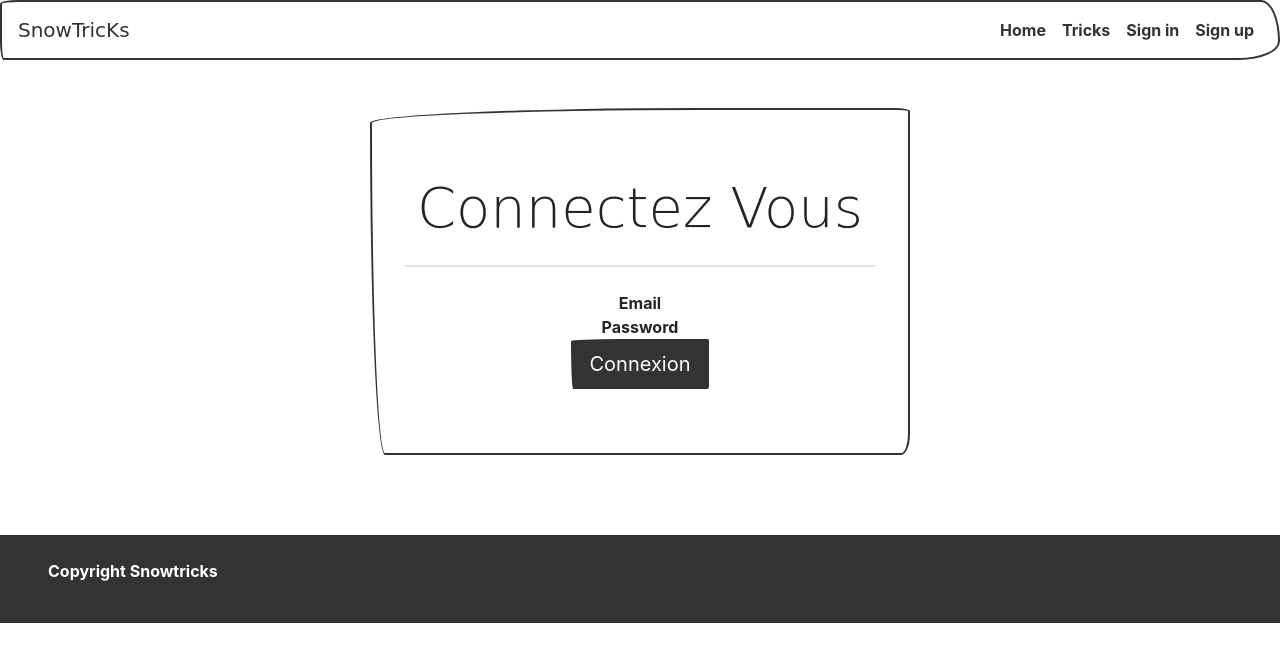
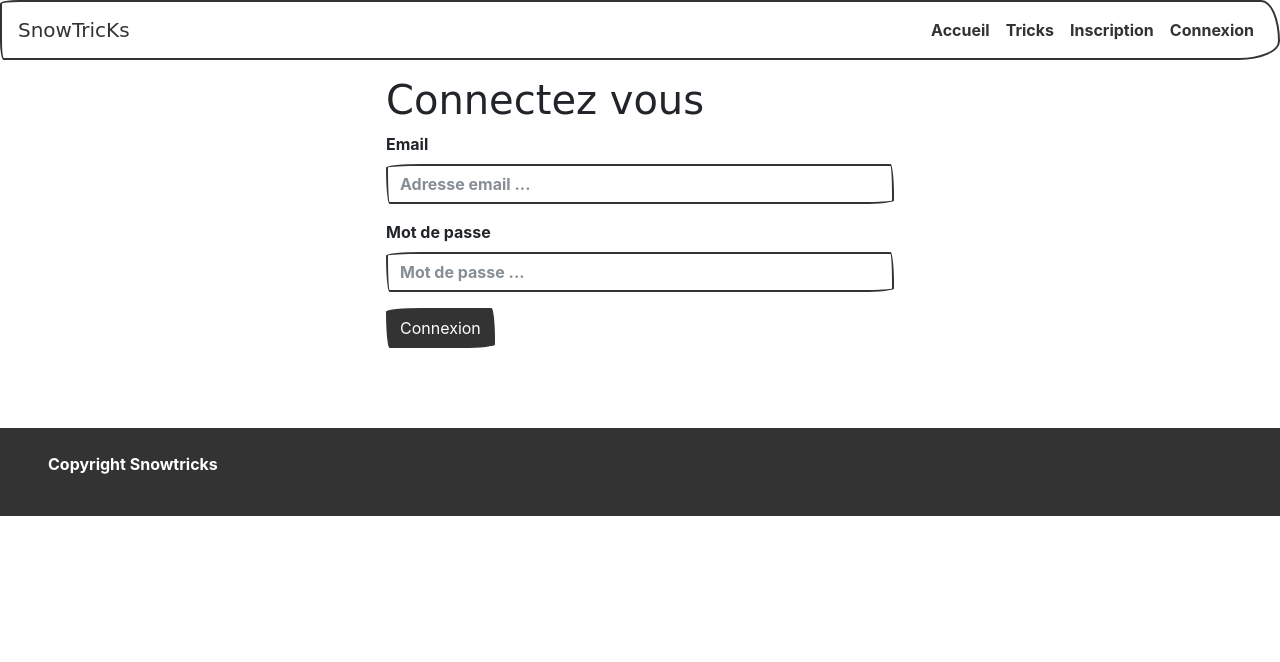
Before and after one commit to AurelBichop/Projet6_SnowTricks, a Symfony app: template templates/account/login.html.twig in a window 1280 px wide. Shown: the top 662 px of the page. Run offline with Twig, Linux system fonts and the light colour scheme; the template is opened without the code that fills it, so the values that code supplies are empty; some libraries are stand-ins or nearby versions; some web fonts are replaced.

Commit message:
ajout de la validation des données et connexion des utilisateurs

```diff
--- a/templates/account/login.html.twig
+++ b/templates/account/login.html.twig
@@ -5,28 +5,33 @@
 {% block body %}
 
     <div class="container">
-        <div class="row my-5">
+        <div class="row">
             <div class="col-md-3">&nbsp;</div>
             <div class="col-md-6">
+                <div class="py-3 px-3">
+                    <h1>Connectez vous</h1>
 
-                <div class="jumbotron text-center">
-                    <h1 class="display-4">Connectez Vous</h1>
-                    <hr class="my-4">
+                    {% if error %}
+                        <div class="alert alert-danger">Erreur, email ou mot de passe invalide</div>
+                    {% endif %}
 
-
-                    Email <br>
-                    Password <br>
-
-                    <a class="btn btn-primary btn-lg" href="#" role="button">Connexion</a>
-
+                    <form action="{{ path('account_login') }}" method="post">
+                        <div class="form-group">
+                            <label for="email">Email</label>
+                            <input type="text" name="_username" id="email" class="form-control" placeholder="Adresse email ..." required>
+                        </div>
+                        <div class="form-group">
+                            <label for="password">Mot de passe</label>
+                            <input type="password" name="_password" id="password" placeholder="Mot de passe ..." class="form-control" required>
+                        </div>
+                        <div class="form-group">
+                            <button type="submit" class="btn btn-primary">Connexion</button>
+                        </div>
+                    </form>
                 </div>
-
-                <h1></h1>
             </div>
         </div>
     </div>
 
 
-
-
 {% endblock %}
--- a/templates/account/register.html.twig
+++ b/templates/account/register.html.twig
@@ -13,7 +13,7 @@
 
         <button type="submit" class="btn btn-primary float-right">Envoyer</button>
         {{ form_end(form) }}
-
+        <br>
     </div>
 
 
--- a/templates/partials/footer.html.twig
+++ b/templates/partials/footer.html.twig
@@ -1,3 +1,3 @@
-<footer id="footer" class="mt-5 text-white bg-primary py-4">
+<footer id="footer" class="my-5 text-white bg-primary py-4">
     <p class="ml-5">Copyright Snowtricks</p>
 </footer>
--- a/templates/partials/header.html.twig
+++ b/templates/partials/header.html.twig
@@ -7,17 +7,28 @@
     <div class="collapse navbar-collapse" id="navbarColor03">
         <ul class="navbar-nav ml-auto">
             <li class="nav-item ">
-                <a class="nav-link" href="{{ path('accueil') }}">Home</a>
+                <a class="nav-link" href="{{ path('accueil') }}">Accueil</a>
             </li>
             <li class="nav-item">
-                <a class="nav-link" href="#">Tricks</a>
+                <a class="nav-link" href="{{ path('new_trick') }}">Tricks</a>
             </li>
-            <li class="nav-item">
-                <a class="nav-link" href="{{ path('account_register') }}">Sign in</a>
-            </li>
-            <li class="nav-item">
-                <a class="nav-link" href="{{ path('account_login') }}">Sign up</a>
-            </li>
+
+            {% if app.user %}
+                <li class="nav-item">
+                    <a class="nav-link" href="{{ path('account_register') }}">Mon compte</a>
+                </li>
+                <li class="nav-item">
+                    <a class="nav-link" href="{{ path('account_logout') }}">Déconnexion</a>
+                </li>
+            {% else %}
+                <li class="nav-item">
+                    <a class="nav-link" href="{{ path('account_register') }}">Inscription</a>
+                </li>
+                <li class="nav-item">
+                    <a class="nav-link" href="{{ path('account_login') }}">Connexion</a>
+                </li>
+            {% endif %}
+
         </ul>
 
     </div>
--- a/templates/trick/new.html.twig
+++ b/templates/trick/new.html.twig
@@ -13,6 +13,6 @@
 
         <button type="submit" class="btn btn-primary float-right">Enregistrer ce nouveau Trick</button>
         {{ form_end(form) }}
-
+        <br>
 </div>
 {% endblock %}
```
Also changed, not shown: src/Controller/AccountUserController.php (+17 -5 lines), src/Entity/Trick.php (+10 -0 lines), src/Entity/User.php (+13 -1 lines), src/Form/AppType.php (added, +27 -0 lines), src/Form/RegistrationType.php (added, +31 -0 lines), src/Form/TrickType.php (+11 -20 lines), src/Form/UserType.php (deleted, +0 -28 lines), templates/accueil.html.twig (+8 -12 lines), 1 other file.
